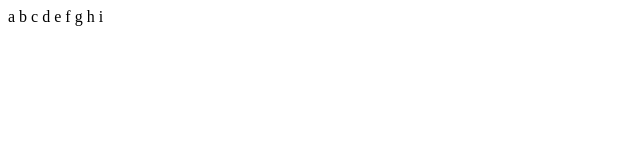
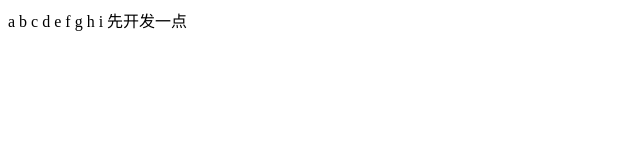
Before and after one commit to demerzelxd/learnFrontCodes, a plain HTML site: page htmlCodes/testGit.html in a window 1280 px wide. Shown: the whole page, without its empty margins (0-640 px from the left). Drawn offline with Linux system fonts and the light colour scheme.

Commit message:
先开发一点

```diff
--- a/htmlCodes/testGit.html
+++ b/htmlCodes/testGit.html
@@ -14,5 +14,6 @@
         g
         h
         i
+        先开发一点
     </body>
 </html>
```
